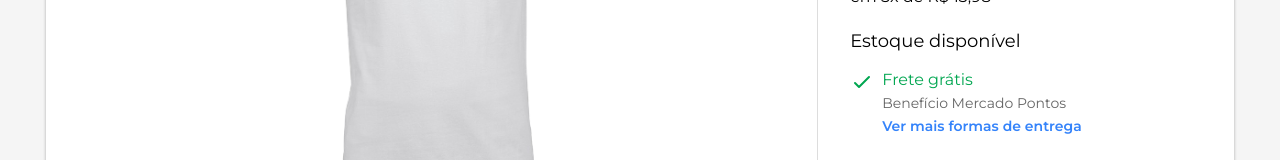
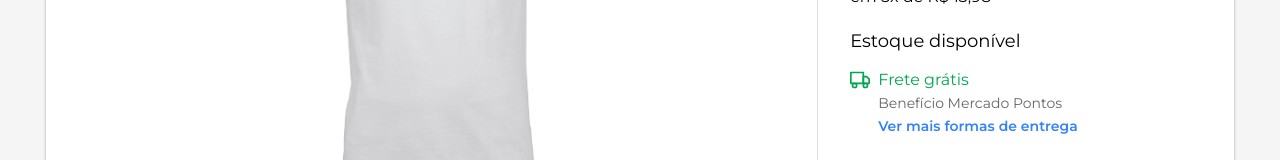
Before and after one commit to AfonsoMachado/mercadolivre-clone, a React (Create React App) app: page / in a window 1280 px wide. Shown: the part 360-520 px from the top of the page. Built offline with nearby package versions, Linux system fonts and the light colour scheme; the HTML template or start-up script is replaced by a standard one.

Commit message:
shipping icon

```diff
--- a/src/components/ProductAction/index.tsx
+++ b/src/components/ProductAction/index.tsx
@@ -12,7 +12,7 @@ import {
   InstallmentsInfo,
   StockStatus,
   MethodCard,
-  CheckIcon,
+  ShippingIcon,
   Actions,
   Button,
   Benefits,
@@ -46,7 +46,7 @@ const ProductAction: React.FC = () => {
       <StockStatus>Estoque disponível</StockStatus>
 
       <MethodCard>
-        <CheckIcon />
+        <ShippingIcon />
 
         <div>
           <span className="title">Frete grátis</span>
--- a/src/components/ProductAction/styles.ts
+++ b/src/components/ProductAction/styles.ts
@@ -1,12 +1,9 @@
 import styled from "styled-components";
-import {
-  HiOutlineHeart,
-  HiOutlineCheck,
-  HiOutlineShieldCheck,
-} from "react-icons/hi";
+import { HiOutlineHeart, HiOutlineShieldCheck } from "react-icons/hi";
 
 import { BiTrophy } from "react-icons/bi";
 import { RiArrowGoBackLine } from "react-icons/ri";
+import { FiTruck } from "react-icons/fi";
 
 export const Container = styled.div`
   padding: 32px;
@@ -112,9 +109,9 @@ export const MethodCard = styled.div`
   }
 `;
 
-export const CheckIcon = styled(HiOutlineCheck)`
-  width: 24px;
-  height: 24px;
+export const ShippingIcon = styled(FiTruck)`
+  width: 20px;
+  height: 20px;
   color: var(--color-green);
 `;
 
```
